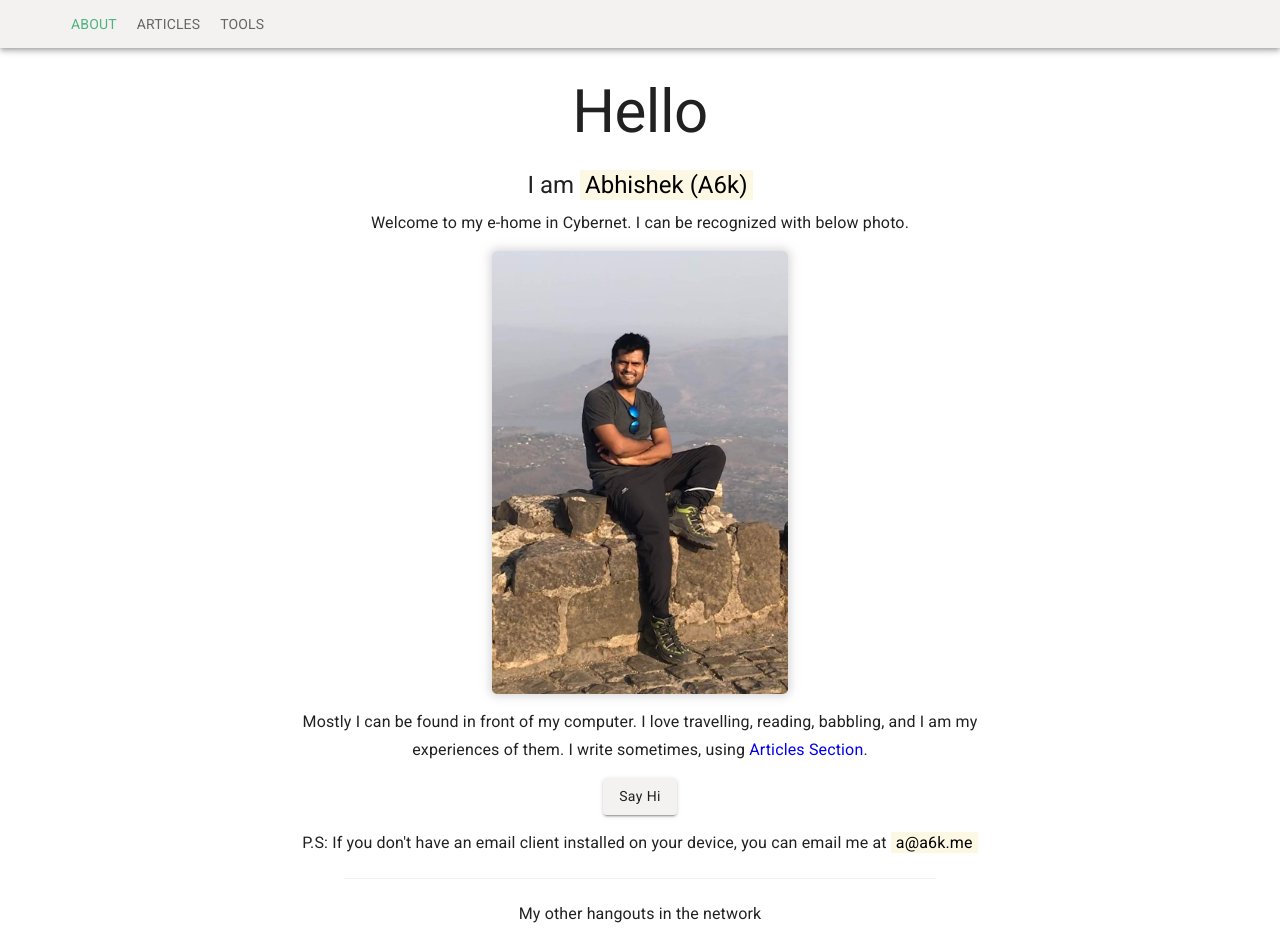
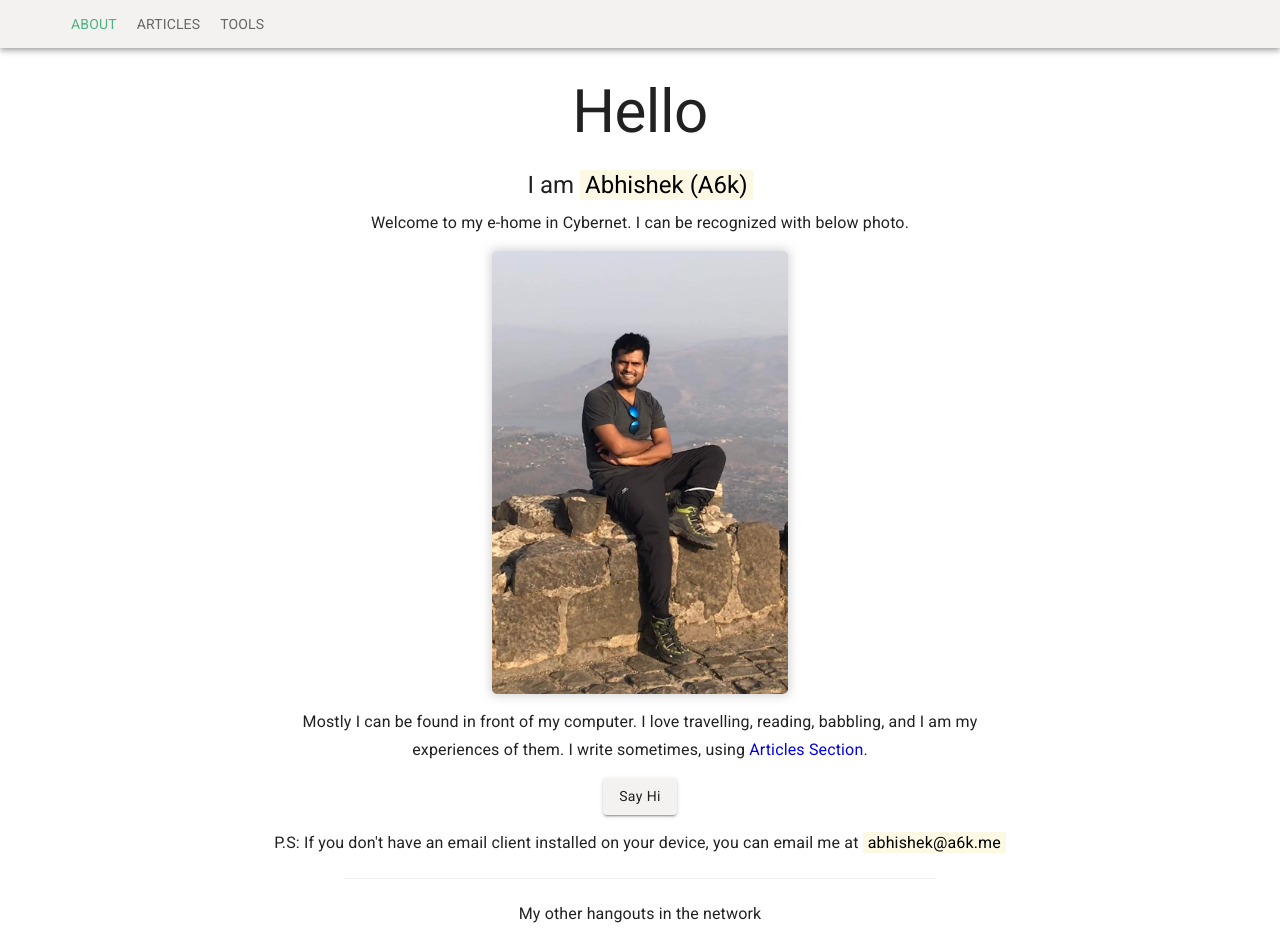
Before and after one commit to a6kme/a6kme, a Next.js app: page / in a window 1280 px wide. Shown: the top 938 px of the page. Built offline with nearby package versions, Linux system fonts and the light colour scheme.

Commit message:
update email ID

```diff
--- a/pages/index.jsx
+++ b/pages/index.jsx
@@ -93,7 +93,7 @@ const Index = (props) => {
         P.S: If you don&apos;t have an email client installed on your device,
         you can email me at
         {' '}
-        <mark>a@a6k.me</mark>
+        <mark>abhishek@a6k.me</mark>
       </Typography>
       <hr />
       <Typography gutterBottom align="center" variant="subtitle1">
```
